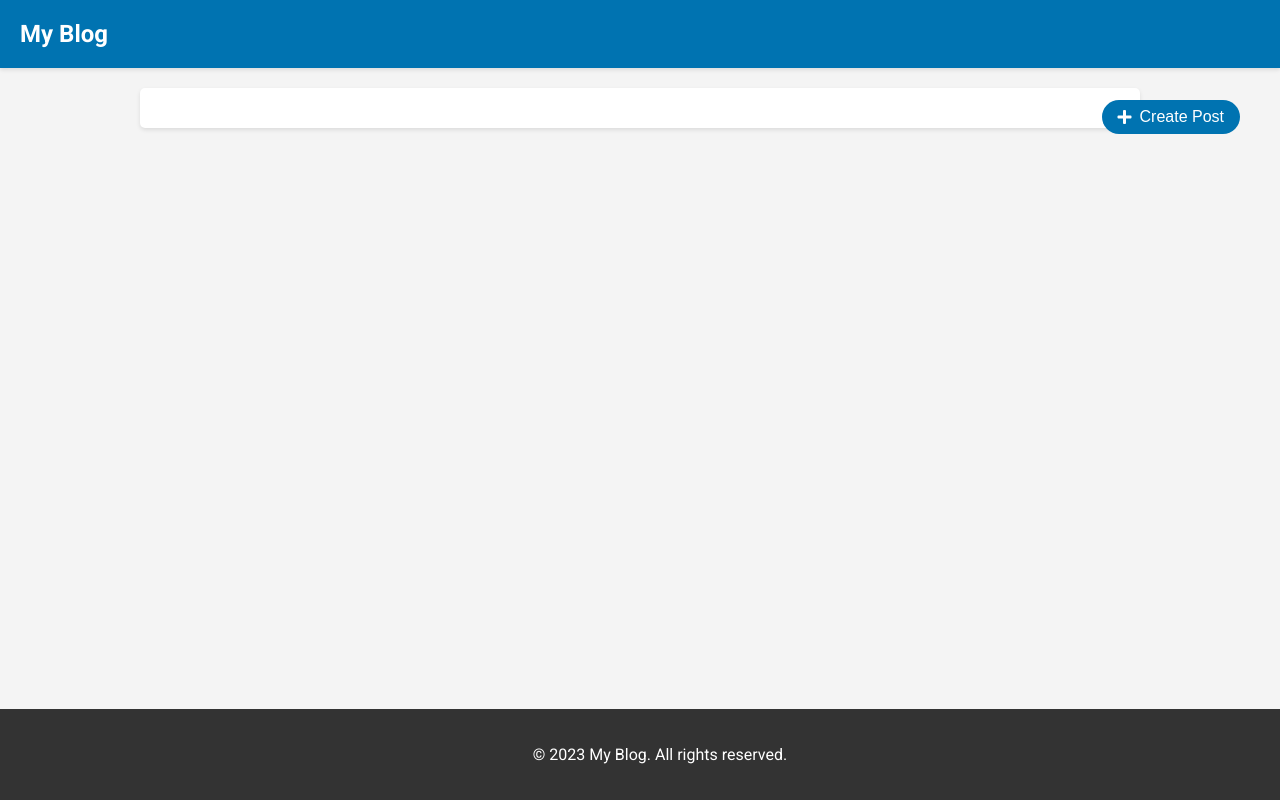
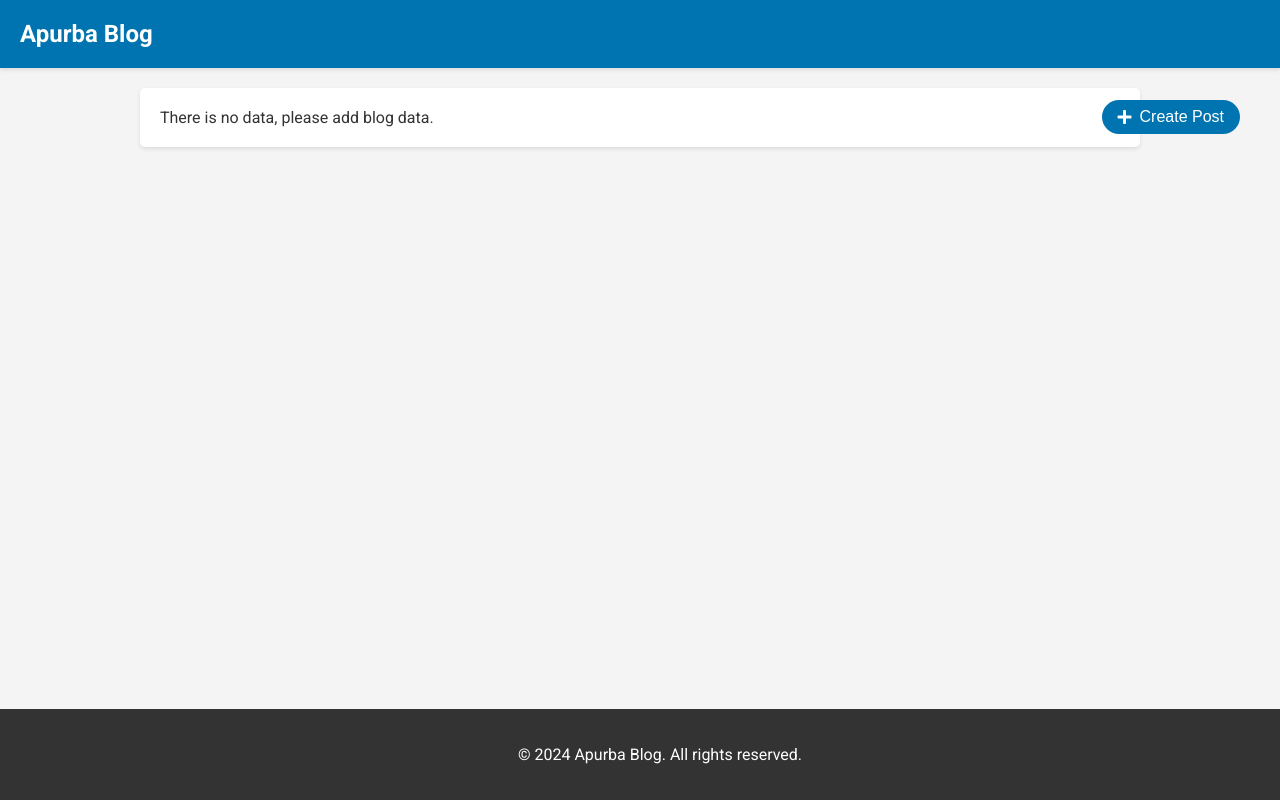
Before and after one commit to DSALAUDDIN/Problem-Scenario-for-Full-Stack-Developer-Position-at-Apurba-Technologies-Ltd, a website: page apurba-blog-app/index.html in a window 1280 px wide. Drawn offline with nearby package versions, Linux system fonts and the light colour scheme; no server answers.

Commit message:
Update index.html
for frontend basic structure

```diff
--- a/apurba-blog-app/index.html
+++ b/apurba-blog-app/index.html
@@ -1,7 +1,7 @@
 <!DOCTYPE html>
 <html ng-app="myBlogApp">
 <head>
-    <title>Simple Blog</title>
+    <title>Apurba Blog</title>
     <script src="https://ajax.googleapis.com/ajax/libs/angularjs/1.8.2/angular.min.js"></script>
     <script src="app.js"></script>
     <link rel="stylesheet" href="styles.css">
@@ -11,7 +11,7 @@
 <body>
 <div ng-controller="PostController">
     <header>
-        <h1>My Blog</h1>
+        <h1>Apurba Blog</h1>
     </header>
 
     <button ng-click="newPostFormVisible = true; isEditing = false; newPost = {};" class="new-post-button">
@@ -41,7 +41,10 @@
             </div>
 
             <div ng-show="!newPostFormVisible" class="post-list">
-                <div ng-repeat="post in posts" class="post-card">
+                <div ng-show="posts.length === 0" class="no-data-message">
+                    There is no data, please add blog data.
+                </div>
+                <div ng-show="posts.length > 0" ng-repeat="post in posts" class="post-card">
                     <div class="post-header">
                         <h2 class="post-title">{{post.title}}</h2>
                         <p class="post-author">By: {{post.author}}</p>
@@ -60,7 +63,7 @@
     </main>
 
     <footer>
-        <p>© 2023 My Blog. All rights reserved.</p>
+        <p>© 2024 Apurba Blog. All rights reserved.</p>
     </footer>
 </div>
 </body>
```
